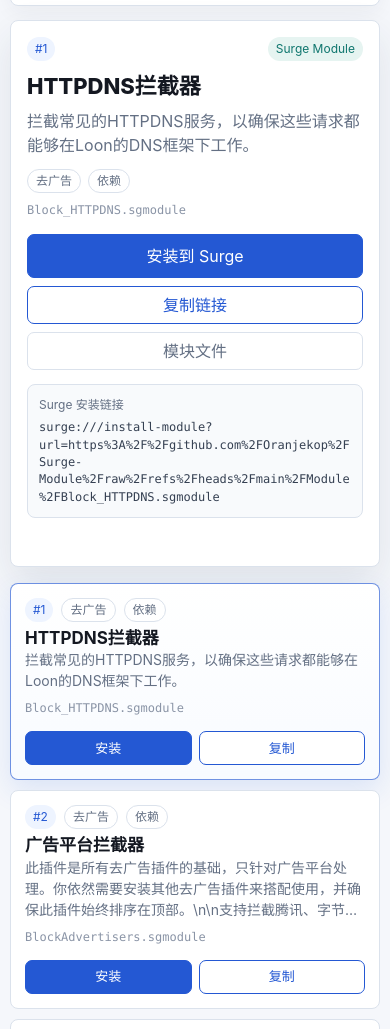
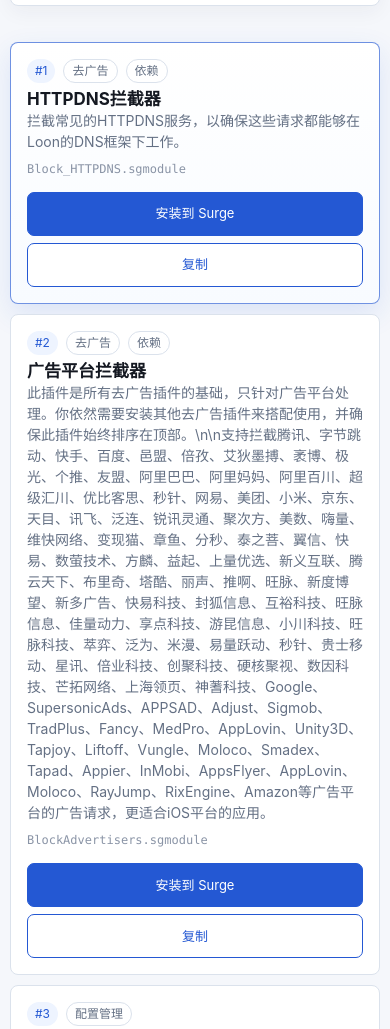
Before and after one commit to Oranjekop/Surge-Module, a plain HTML site: page index.html in a window 390 px wide. Shown: the part 583-1612 px from the top of the page. Drawn offline with Linux system fonts and the light colour scheme.

Commit message:
Optimize install page for mobile

```diff
--- a/index.html
+++ b/index.html
@@ -260,7 +260,7 @@
 
       .layout {
         display: grid;
-        grid-template-columns: minmax(0, 1fr) 360px;
+        grid-template-columns: minmax(0, 1fr);
         gap: 16px;
         align-items: start;
       }
@@ -271,7 +271,6 @@
       }
 
       .module-card,
-      .detail-panel,
       .empty {
         border: 1px solid var(--border);
         border-radius: 8px;
@@ -282,7 +281,7 @@
         display: grid;
         grid-template-columns: minmax(0, 1fr) auto;
         gap: 14px;
-        padding: 14px;
+        padding: 16px;
         cursor: pointer;
         transition:
           border-color 0.16s ease,
@@ -361,10 +360,6 @@
         color: var(--muted);
         font-size: 14px;
         overflow-wrap: anywhere;
-        display: -webkit-box;
-        -webkit-box-orient: vertical;
-        -webkit-line-clamp: 3;
-        overflow: hidden;
       }
 
       .file {
@@ -380,7 +375,7 @@
         display: grid;
         grid-template-columns: repeat(2, minmax(0, 1fr));
         gap: 7px;
-        width: 140px;
+        width: 180px;
       }
 
       .row-actions button,
@@ -391,78 +386,11 @@
         font-size: 13px;
       }
 
-      .detail-wrap {
-        position: sticky;
-        top: 16px;
-      }
-
-      .detail-panel {
-        padding: 16px;
-        box-shadow: var(--shadow);
-      }
-
-      .detail-kicker {
-        display: flex;
-        justify-content: space-between;
-        gap: 10px;
-        align-items: center;
-        margin-bottom: 12px;
-      }
-
-      .detail-title {
-        margin: 0;
-        font-size: 22px;
-        line-height: 1.2;
-        font-weight: 760;
-        overflow-wrap: anywhere;
-      }
-
-      .detail-desc {
-        margin: 10px 0 0;
-        color: var(--muted);
-        overflow-wrap: anywhere;
-      }
-
       .tagline {
         display: flex;
         flex-wrap: wrap;
         gap: 7px;
         margin-top: 12px;
-      }
-
-      .detail-actions {
-        display: grid;
-        grid-template-columns: 1fr 1fr;
-        gap: 8px;
-        margin-top: 15px;
-      }
-
-      .detail-actions .button:first-child {
-        grid-column: 1 / -1;
-        min-height: 44px;
-      }
-
-      .install-box {
-        margin-top: 14px;
-        border: 1px solid var(--border);
-        border-radius: 8px;
-        background: var(--surface-soft);
-        padding: 11px;
-      }
-
-      .install-box span {
-        display: block;
-        color: var(--muted);
-        font-size: 12px;
-        margin-bottom: 5px;
-      }
-
-      .install-url {
-        color: #354052;
-        font-family: ui-monospace, SFMono-Regular, Consolas, "Liberation Mono", monospace;
-        font-size: 12px;
-        line-height: 1.45;
-        overflow-wrap: anywhere;
       }
 
       .status {
@@ -521,17 +449,6 @@
         text-decoration: underline;
       }
 
-      @media (max-width: 980px) {
-        .layout {
-          grid-template-columns: 1fr;
-        }
-
-        .detail-wrap {
-          position: static;
-          order: -1;
-        }
-      }
-
       @media (max-width: 760px) {
         .wrap {
           width: min(100% - 20px, 1220px);
@@ -553,11 +470,13 @@
         }
 
         .row-actions {
+          grid-template-columns: 1fr;
           width: 100%;
         }
 
-        .detail-actions {
-          grid-template-columns: 1fr;
+        .row-actions button,
+        .row-actions .button {
+          min-height: 44px;
         }
 
         h1 {
@@ -603,14 +522,12 @@
         </label>
         <button id="reset" class="ghost" type="button">重置</button>
       </section>
+      <div id="status" class="status" aria-live="polite"></div>
 
       <section class="layout" aria-label="模块安装">
         <div class="module-list" id="list">
           <div class="empty">正在载入...</div>
         </div>
-        <aside class="detail-wrap">
-          <section class="detail-panel" id="selected" aria-live="polite"></section>
-        </aside>
       </section>
 
       <footer class="credits">
@@ -642,7 +559,6 @@
       const resetButton = document.getElementById("reset");
       const listEl = document.getElementById("list");
       const metaEl = document.getElementById("pageMeta");
-      const selectedEl = document.getElementById("selected");
       const totalCountEl = document.getElementById("totalCount");
       const visibleCountEl = document.getElementById("visibleCount");
       const categoryCountEl = document.getElementById("categoryCount");
@@ -722,49 +638,15 @@
 
       function selectItem(item, options = {}) {
         state.selected = item || null;
-        renderSelected();
         renderList();
         if (item && options.copy) copyInstall(item, "auto");
         if (item && options.scroll) {
-          selectedEl.scrollIntoView({ behavior: "smooth", block: "start" });
+          requestAnimationFrame(() => {
+            const card = [...listEl.querySelectorAll("[data-card]")]
+              .find((entry) => entry.dataset.card === item.output);
+            card?.scrollIntoView({ behavior: "smooth", block: "center" });
+          });
         }
-      }
-
-      function renderSelected() {
-        const item = state.selected;
-        if (!item) {
-          selectedEl.innerHTML = `
-            <div class="detail-kicker">
-              <span class="status-pill">等待选择</span>
-            </div>
-            <h2 class="detail-title">未选择模块</h2>
-            <p class="detail-desc">模块载入后会在这里显示安装入口。</p>
-          `;
-          return;
-        }
-
-        const url = installUrl(item);
-        selectedEl.innerHTML = `
-          <div class="detail-kicker">
-            <span class="index-pill">#${escapeHtml(displayIndex(item))}</span>
-            <span class="status-pill">Surge Module</span>
-          </div>
-          <h2 class="detail-title">${escapeHtml(item.name)}</h2>
-          <p class="detail-desc">${escapeHtml(item.desc || "暂无描述")}</p>
-          <div class="tagline">${categoryTags(item, 8)}</div>
-          <div class="file">${escapeHtml(item.output)}</div>
-          <div class="detail-actions">
-            <a class="button" href="${escapeHtml(url)}">安装到 Surge</a>
-            <button id="copySelected" class="secondary" type="button">复制链接</button>
-            <a class="button ghost" href="${escapeHtml(downloadUrl(item))}">模块文件</a>
-          </div>
-          <div class="install-box">
-            <span>Surge 安装链接</span>
-            <div class="install-url">${escapeHtml(url)}</div>
-          </div>
-          <div id="status" class="status"></div>
-        `;
-        document.getElementById("copySelected").addEventListener("click", () => copyInstall(item));
       }
 
       function renderList() {
@@ -789,7 +671,7 @@
                   <div class="file">${escapeHtml(item.output)}</div>
                 </div>
                 <div class="row-actions">
-                  <a class="button" href="${escapeHtml(installUrl(item))}">安装</a>
+                  <a class="button" href="${escapeHtml(installUrl(item))}">安装到 Surge</a>
                   <button class="secondary" type="button" data-copy="${escapeHtml(item.output)}">复制</button>
                 </div>
               </article>
@@ -799,9 +681,7 @@
 
         listEl.querySelectorAll("[data-card]").forEach((card) => {
           const pick = () => {
-            selectItem(findByOutput(card.dataset.card), {
-              scroll: window.matchMedia("(max-width: 980px)").matches,
-            });
+            selectItem(findByOutput(card.dataset.card));
           };
           card.addEventListener("click", pick);
           card.addEventListener("keydown", (event) => {
@@ -865,7 +745,6 @@
         if (!state.selected || !state.filtered.some((item) => item.output === state.selected.output)) {
           state.selected = state.filtered[0] || state.items[0] || null;
         }
-        renderSelected();
         renderList();
 
         if (options.scrollTop) {
@@ -880,7 +759,6 @@
       }
 
       async function main() {
-        renderSelected();
         try {
           const manifest = await loadManifest();
           state.items = Array.isArray(manifest.items) ? manifest.items : [];
@@ -899,7 +777,10 @@
           });
 
           const selected = requestedModule ? findByOutput(requestedModule) : state.items[0];
-          selectItem(selected || state.items[0] || null, { copy: Boolean(selected && shouldCopy) });
+          selectItem(selected || state.items[0] || null, {
+            copy: Boolean(selected && shouldCopy),
+            scroll: Boolean(requestedModule && selected),
+          });
         } catch (error) {
           metaEl.textContent = "模块列表载入失败。";
           listEl.innerHTML = '<div class="empty load-error">无法载入 manifest.json，请稍后重试。</div>';
```
